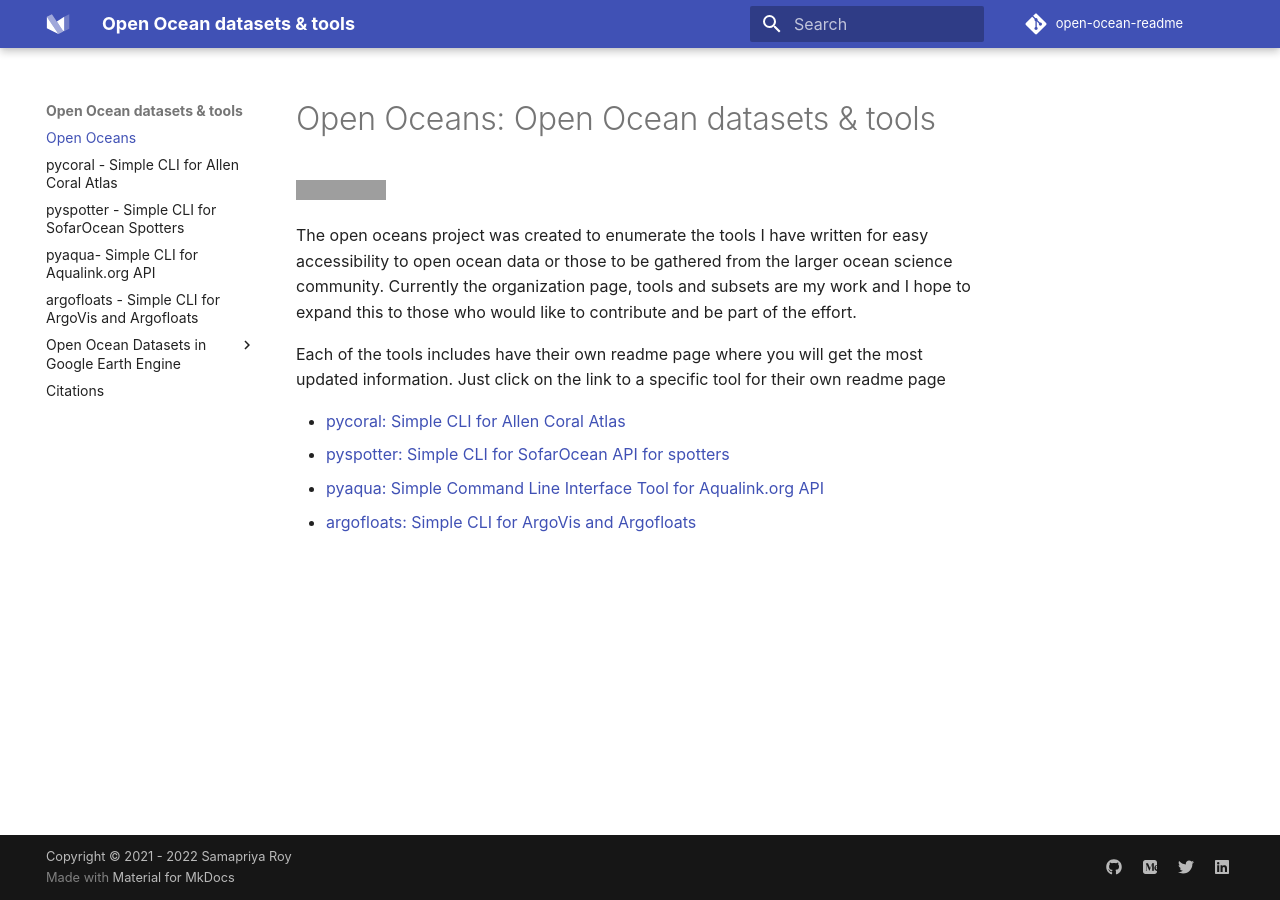
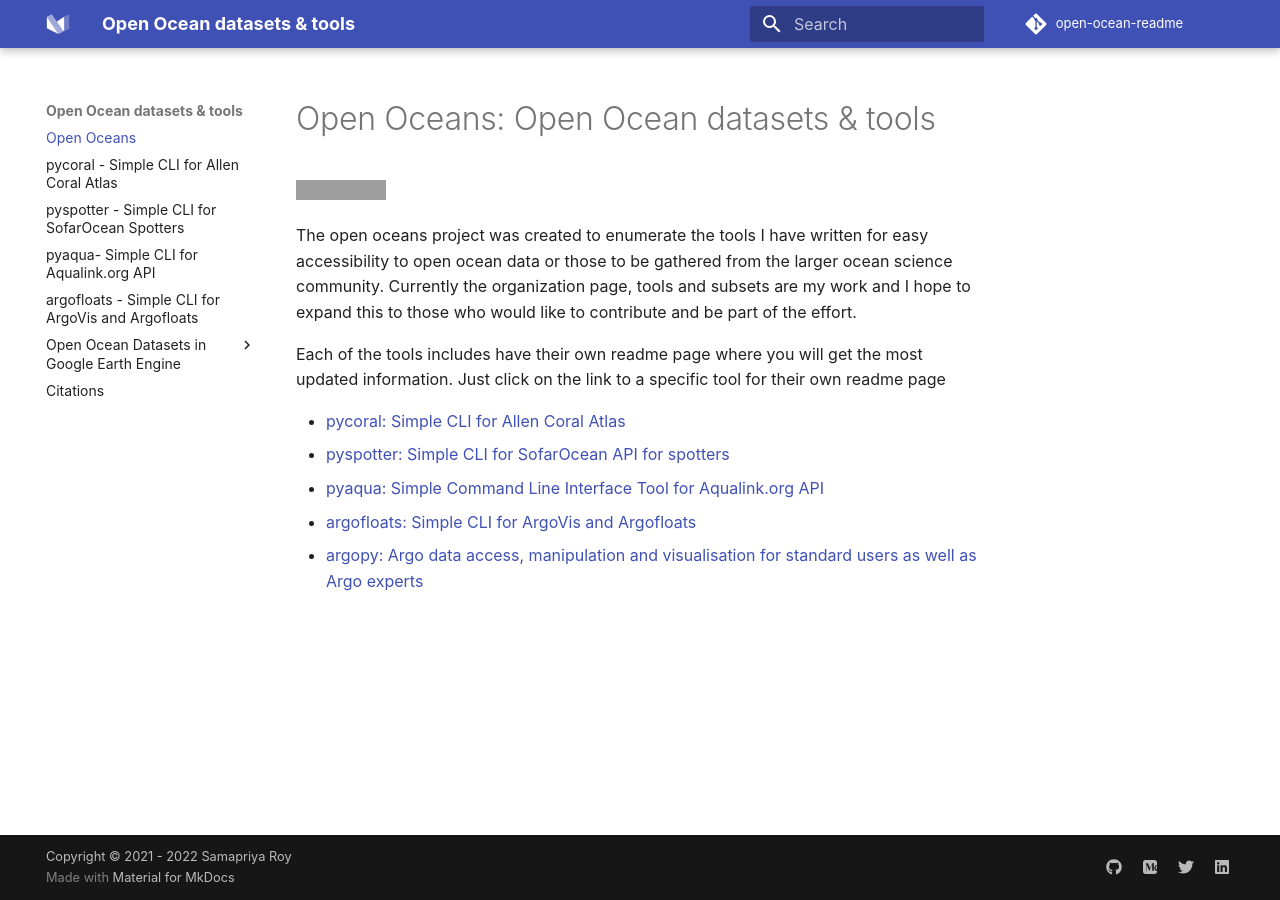
Before and after one commit to open-oceans/open-oceans.github.io, an MkDocs documentation site: the page built from docs/index.md, in a window 1280 px wide. Built offline with MkDocs 1.6.1 and Material for MkDocs 9.7.7, drawn with Linux system fonts in a browser that asks for light colours; some web fonts are replaced; comment, search, counter and statistics services are not loaded; grey boxes are pictures that could not be loaded.

Commit message:
Add argopy

```diff
--- a/docs/index.md
+++ b/docs/index.md
@@ -10,3 +10,4 @@
 * [pyspotter: Simple CLI for SofarOcean API for spotters](https://samapriya.github.io/pyspotter/)
 * [pyaqua: Simple Command Line Interface Tool for Aqualink.org API](https://samapriya.github.io/pyaqua/)
 * [argofloats: Simple CLI for ArgoVis and Argofloats](https://samapriya.github.io/argofloats/)
+* [argopy: Argo data access, manipulation and visualisation for standard users as well as Argo experts](https://github.com/euroargodev/argopy)
```
